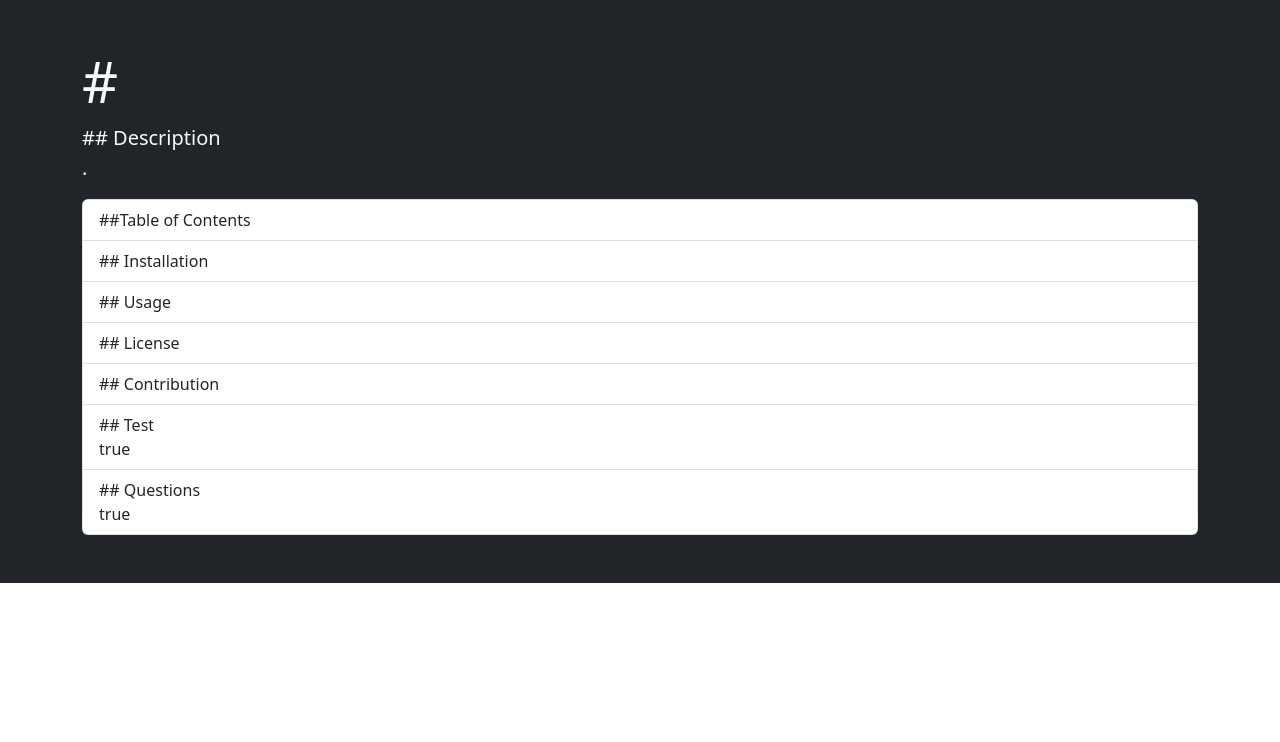
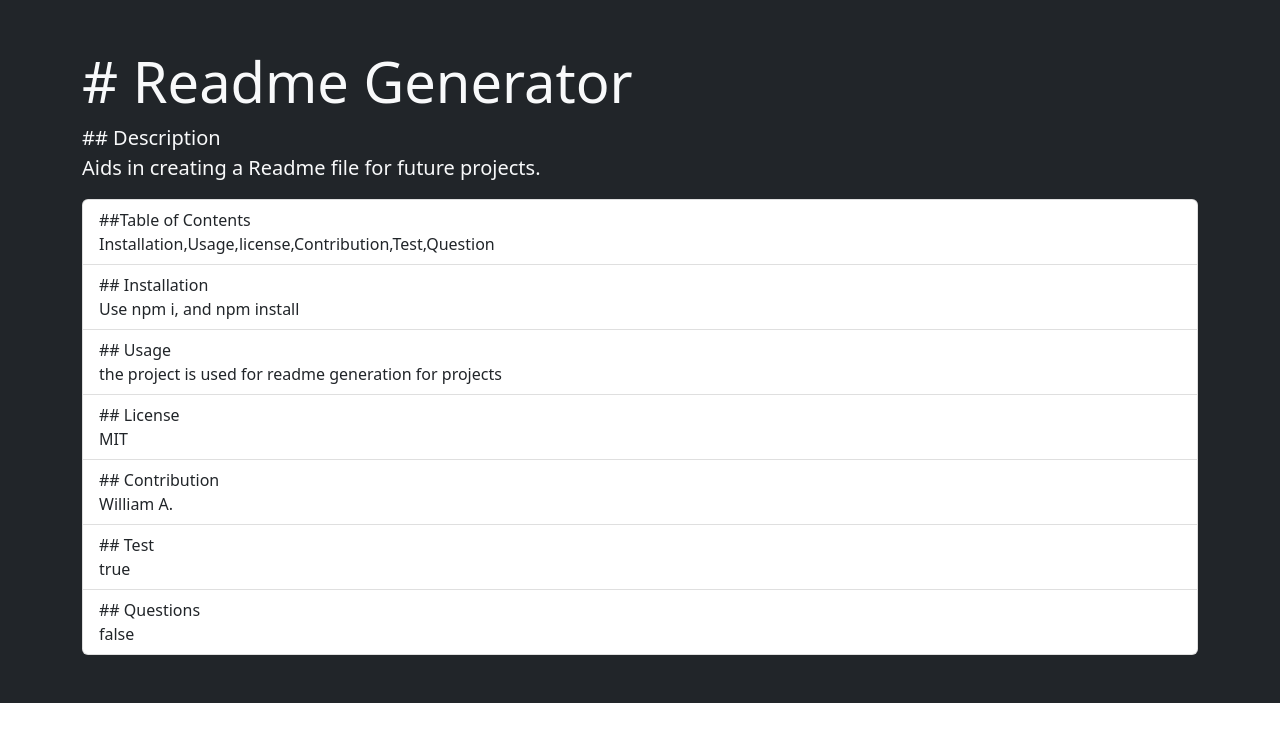
Before and after one commit to wllmAnderson/readMe, a website: page index.html in a window 1280 px wide. Drawn offline with nearby package versions, Linux system fonts and the light colour scheme.

Commit message:
readme added

```diff
--- a/index.html
+++ b/index.html
@@ -9,24 +9,24 @@
 <body>
   <header class="p-5 mb-4 header bg-dark">
     <div class="container">
-      <h1 class="display-4 text-light"># </h1>
+      <h1 class="display-4 text-light"># Readme Generator</h1>
       <p class="lead text-light">## Description <br>
-       .</p>
+       Aids in creating a Readme file for future projects.</p>
       <ul class="list-group">
         <li class="list-group-item"> ##Table of Contents <br>
-        </li>
+        Installation,Usage,license,Contribution,Test,Question</li>
         <li class="list-group-item"> ## Installation <br>
-        </li>
+        Use npm i, and npm install</li>
         <li class="list-group-item"> ## Usage <br>
-         </li>
+         the project is used for readme generation for projects</li>
         <li class="list-group-item"> ## License <br>
-         </li>
+         MIT</li>
         <li class="list-group-item"> ## Contribution <br>
-         </li>
+         William A.</li>
         <li class="list-group-item"> ## Test <br>
          true</li>
         <li class="list-group-item"> ## Questions <br>
-         true</li>
+         false</li>
       </ul>
     </div>
   </header>
```
Also changed, not shown: README.md (deleted).
